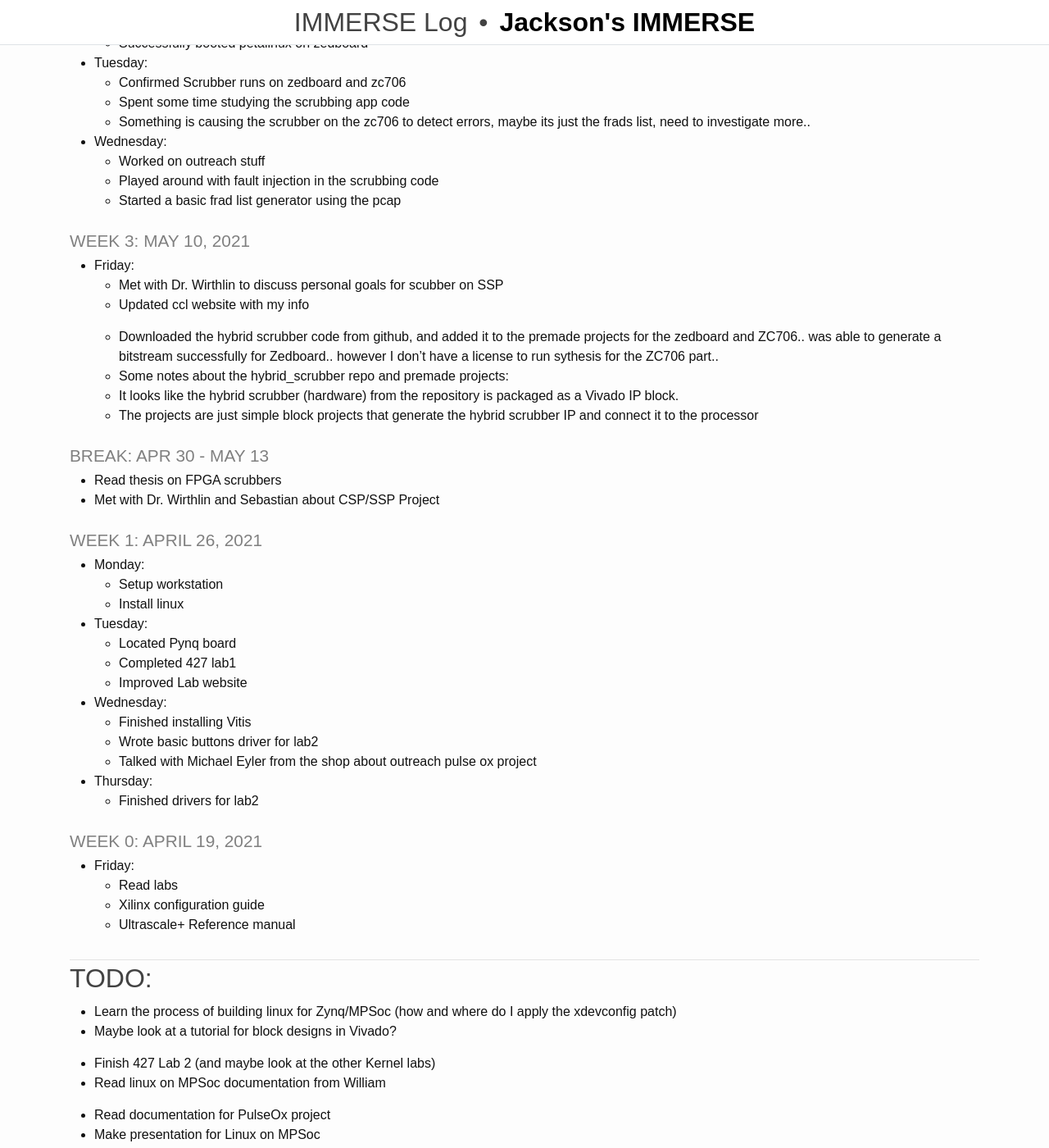
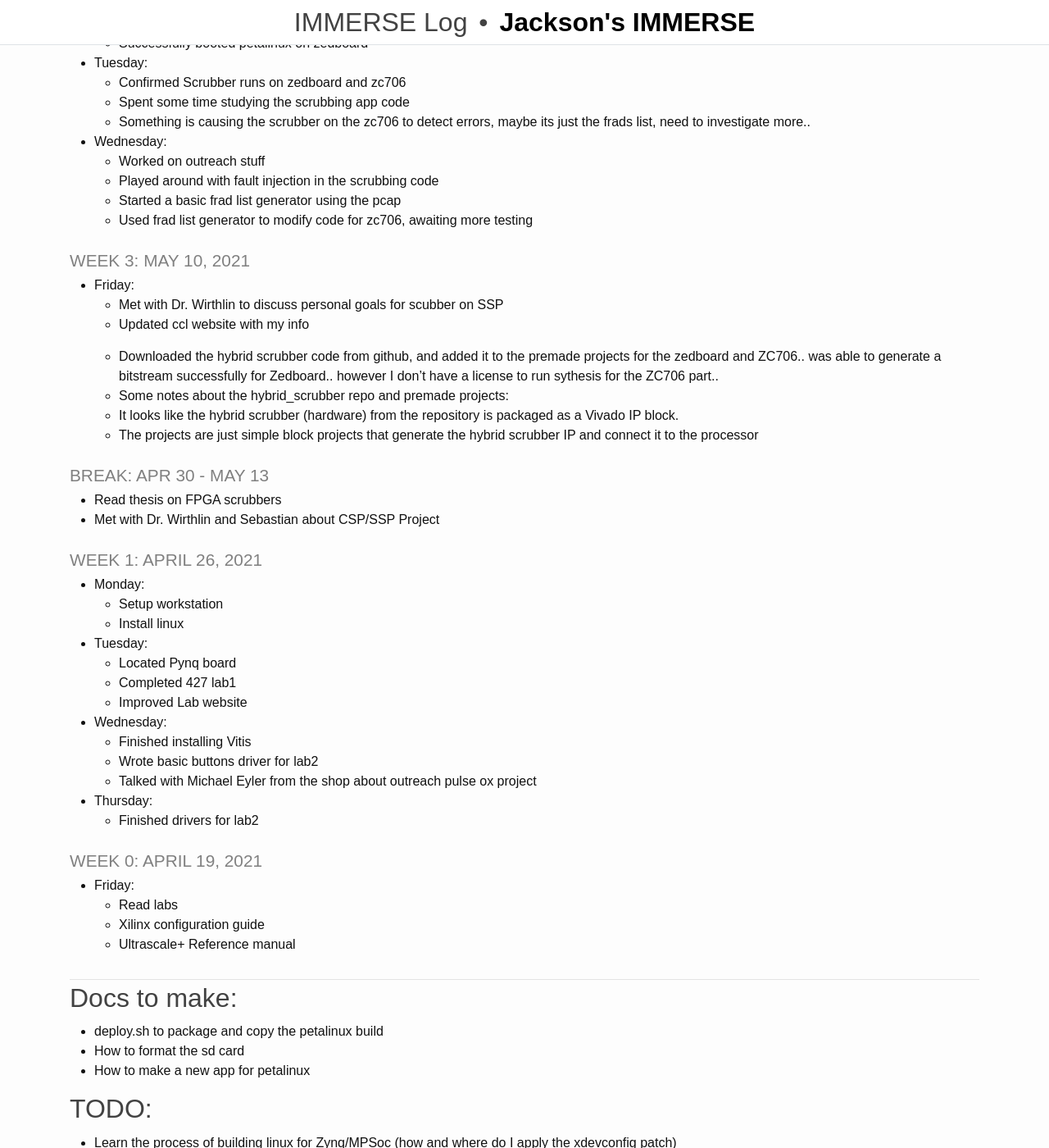
Before and after one commit to rjsmith1999/IMMERSE, a Jekyll site: the page built from _pages/log.md, in a window 1280 px wide and 1400 px high, scrolled down 545 px. Shown: the whole window at 82% size. Built offline with Jekyll 4.4.1, drawn with Linux system fonts in a browser that asks for light colours.

Commit message:
Update log

```diff
--- a/_pages/log.md
+++ b/_pages/log.md
@@ -36,6 +36,7 @@ title: IMMERSE Log
   - Worked on outreach stuff
   - Played around with fault injection in the scrubbing code
   - Started a basic frad list generator using the pcap
+  - Used frad list generator to modify code for zc706, awaiting more testing
 
 ### Week 3: May 10, 2021
 * **Friday**:
@@ -76,8 +77,12 @@ title: IMMERSE Log
   - Xilinx configuration guide
   - Ultrascale+ Reference manual
 
+-------------------
+## Docs to make:
+ - deploy.sh to package and copy the petalinux build
+ - How to format the sd card
+ - How to make a new app for petalinux
 
--------------------
 ## TODO:
 - Learn the process of building linux for Zynq/MPSoc (how and where do I apply the xdevconfig patch)
 - Maybe look at a tutorial for block designs in Vivado?
```
